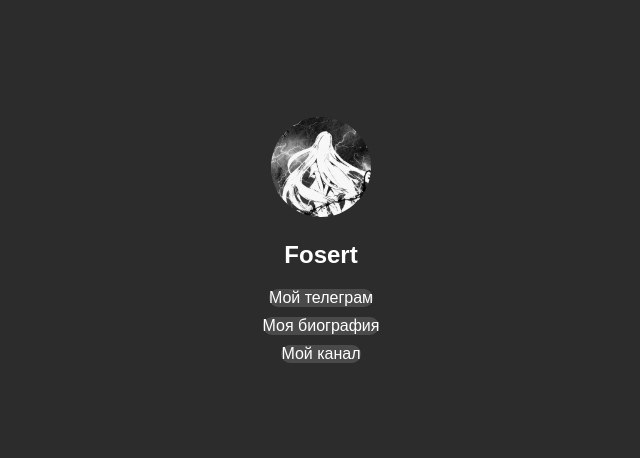
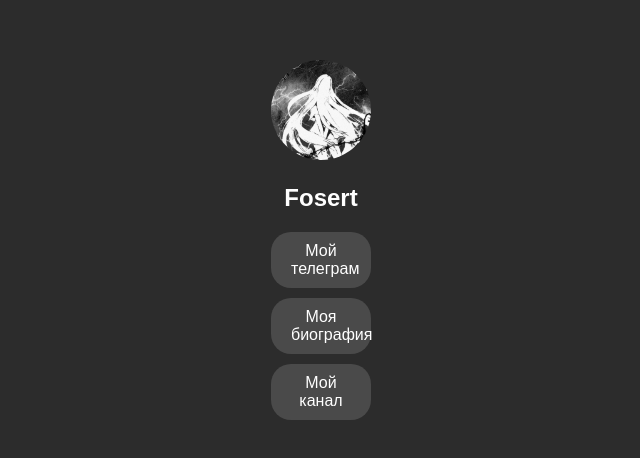
Before and after one commit to fsrtbog/pvpkidz, a plain HTML site: page index.html in a window 1280 px wide. Shown: the part 160-618 px from the top of the page, without its empty margins (319-959 px from the left). Drawn offline with Linux system fonts and the light colour scheme.

Commit message:
Update styles.css

```diff
--- a/styles.css
+++ b/styles.css
@@ -38,11 +38,12 @@ h1 {
 }
 
 .minimal-button {
+    width: 100px;
     background-color: #4A4A4A;
     color: #FFFFFF;
     border: none;
     border-radius: 20px;
-    /*padding: 10px 20px;*/
+    padding: 10px 20px;
     font-size: 16px;
     cursor: pointer;
     transition: background-color 0.3s ease;
```
